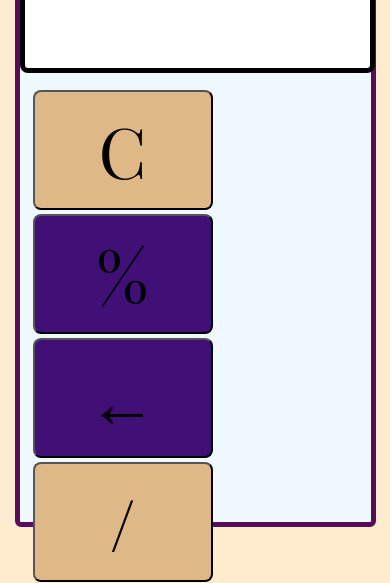
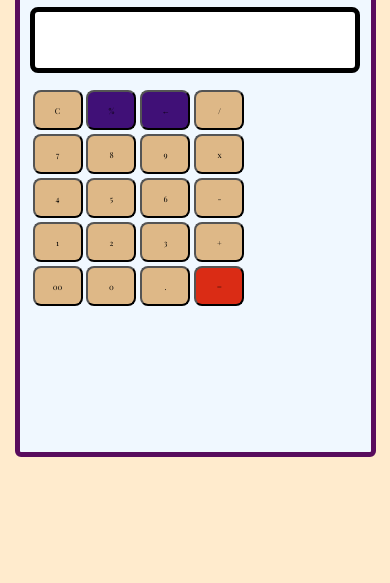
Before and after one commit to ripet00/calculator, a plain HTML site: page index.html in a window 390 px wide. Shown: the part 230-813 px from the top of the page. Drawn offline with nearby package versions, Linux system fonts and the light colour scheme; a web font is replaced by a local one.

Commit message:
fix resposive website

```diff
--- a/style.css
+++ b/style.css
@@ -90,16 +90,16 @@ body {
     }
 
     .btn input[type="button"] {
-        width: 80px;
+        width: 50px;
         height: 40px;
-        font-size: 14px;
+        font-size: 8px;
     }
     #inputResult[type="text"] {
         width: 88%;
     }
 }
 
-@media (max-width: 854px) {
+@media (min-width: 854px) {
     .main {
         width: 90%;
         height: 70%;
```
